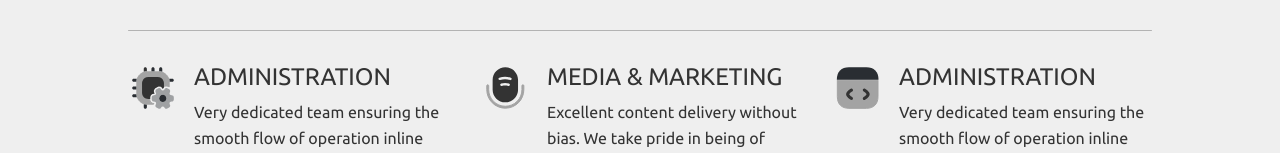
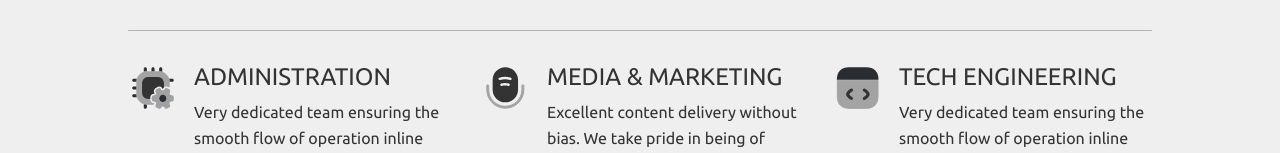
Before and after one commit to lazynerd-studios/Co-Habit-Landing, a React (Vite) app: page /about-us in a window 1280 px wide. Shown: the part 1699-1852 px from the top of the page. Built offline with nearby package versions, Linux system fonts and the light colour scheme.

Commit message:
Update AboutUs.jsx

```diff
--- a/src/Components/About Us/AboutUs.jsx
+++ b/src/Components/About Us/AboutUs.jsx
@@ -310,7 +310,7 @@ const AboutUs = () => (
 
               <span>
                 <h2 className='font-medium text-[1.5rem] mb-2 leading-[1.8rem]'>
-                  ADMINISTRATION
+                  TECH ENGINEERING
                 </h2>
                 <p className='font-normal text-[1rem] leading-[1.6rem]'>
                   Very dedicated team ensuring the smooth flow of
```
